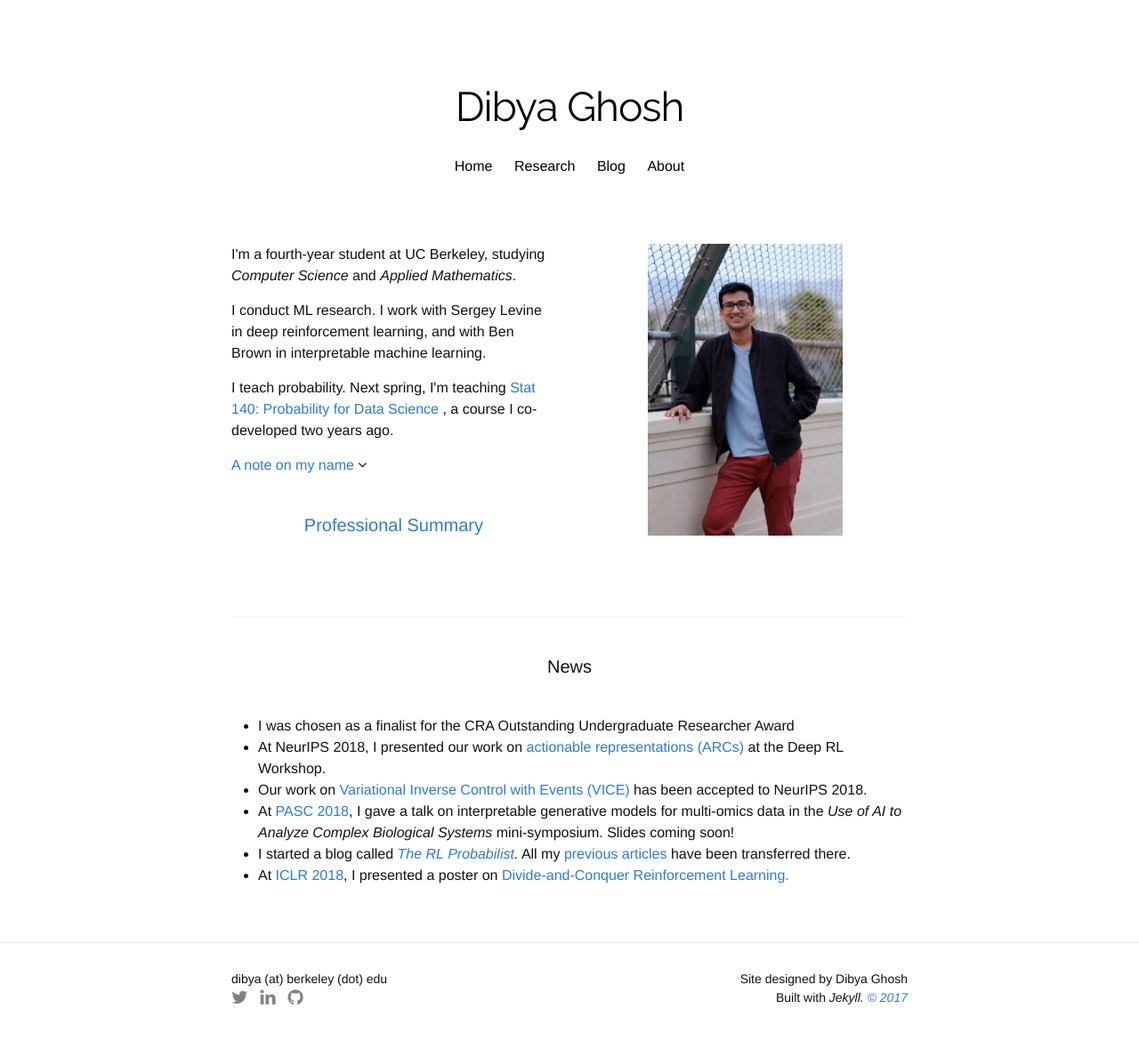
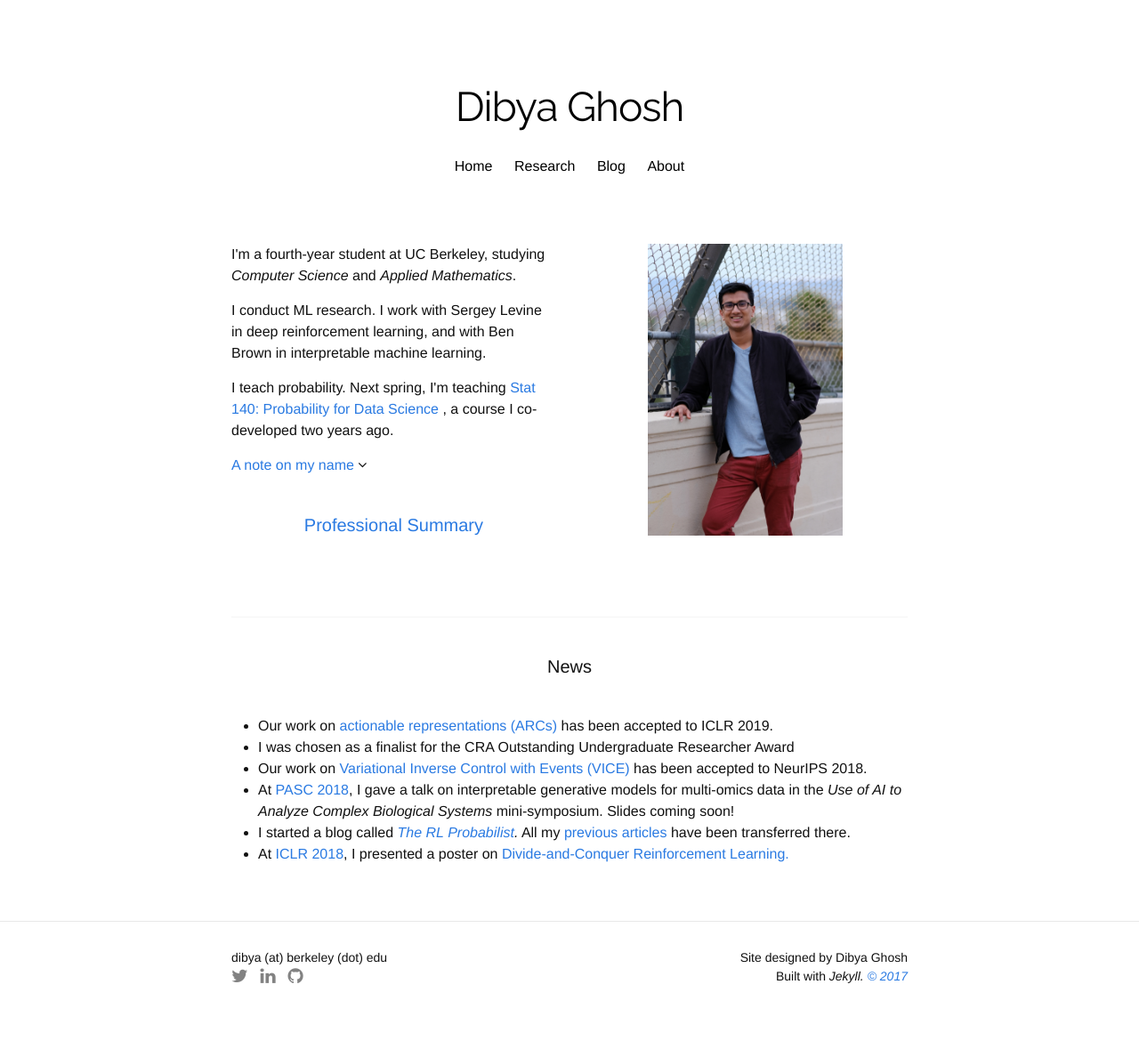
Before and after one commit to dibyaghosh/dibyaghosh.github.io, a Jekyll site: the page built from index.html, in a window 1280 px wide. Shown: the whole page at 89% size. Built offline with Jekyll 4.4.1, drawn with Linux system fonts in a browser that asks for light colours; nearby versions of some CDN libraries; some web fonts are replaced; after the commit the page ends 1155 px from its top, so only the background shows below that.

Commit message:
ICLR 2019 baby

```diff
--- a/index.html
+++ b/index.html
@@ -47,8 +47,8 @@ function myFunction() {
 
 <h1 class="page-heading">News</h1>
 <ul>
+  <li> Our work on <a href="https://arxiv.org/abs/1811.07819"> actionable representations (ARCs) </a> has been accepted to ICLR 2019.</li>
   <li> I was chosen as a finalist for the CRA Outstanding Undergraduate Researcher Award</li>
-  <li> At NeurIPS 2018, I presented our work on <a href="https://arxiv.org/abs/1811.07819"> actionable representations (ARCs) </a> at the Deep RL Workshop.</li>
     <li> Our work on <a href="https://sites.google.com/view/inverse-event">  Variational Inverse Control with Events (VICE)</a> has been accepted to NeurIPS 2018.</li>
   <li> At <a href="pasc18.pasc-conference.org">PASC 2018</a>, I gave a talk on interpretable generative models for multi-omics data in the <i> Use of AI to Analyze Complex Biological Systems</i> mini-symposium. Slides coming soon! </li>
   <li> I started a blog called <i> <a href='http://variationalbay.es'>The RL Probabilist</a>.</i> All my <a href="https://variationalbay.es/ml/tensorflow-guide.html">previous</a> <a href="https://variationalbay.es/ml/quickml.html">articles</a> have been transferred there.</li>
```
